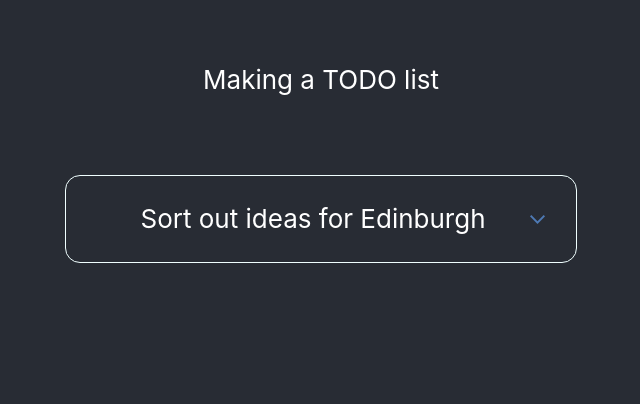
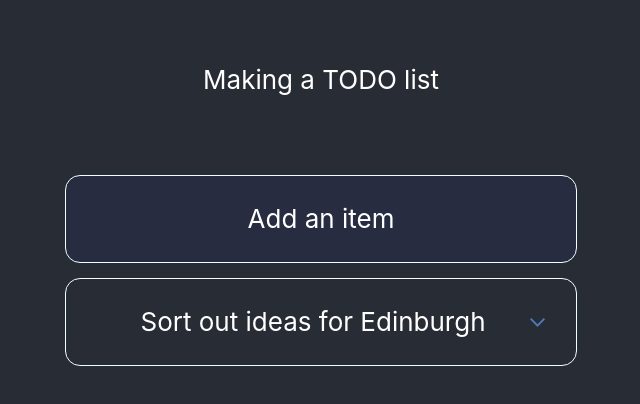
Before and after one commit to CDuncan95/ts-prac, a React (Create React App) app: page / in a window 1280 px wide. Shown: the top 404 px of the page, without its empty margins (319-959 px from the left). Built offline with nearby package versions, Linux system fonts and the light colour scheme.

Commit message:
Create a list item to be an add button

```diff
--- a/src/components/ItemList.css
+++ b/src/components/ItemList.css
@@ -15,6 +15,15 @@ li.ListItem {
     margin-top: 15px;
     margin-bottom: 15px;
     border-radius: 15px;
+}
+
+li.AddItem {
+    background-color: #282c40;
+    cursor: pointer;
+    user-select: none;
+}
+li.AddItem:hover {
+    background-color: #202545;
 }
 
 li.ListItem button.VisibleButton {
--- a/src/components/ItemList.tsx
+++ b/src/components/ItemList.tsx
@@ -8,21 +8,15 @@ interface ItemListProps {
     listItems: Array<APIListItem>
 };
 
-interface ItemListState {
-
-};
-
-class ItemList extends Component<ItemListProps, ItemListState> {
-    public render() {
+const ItemList = (props : ItemListProps) => {
     return (
         <ul className='ItemList'>
-                {this.props.listItems.map((listItem : APIListItem, index ) => {
+            {[(<AddItem key={-1} ></AddItem>), ...props.listItems.map((listItem : APIListItem, index ) => {
                 console.log(listItem);
                 return (<ListItem data={listItem} index={index} key={index} ></ListItem>);
-                })}
+            })]}
         </ul>
     );
-    }
 };
 
 interface ListItemProps {
@@ -74,4 +68,21 @@ class ListItem extends Component<ListItemProps, ListItemState> {
     }
 }
 
+class AddItem extends Component {
+    render() {
+        return (
+            <li
+                className='ListItem AddItem'
+                onClick={this.onAddClicked.bind(this)}
+            >
+                <p>Add an item</p>
+            </li>
+        )
+    }
+
+    onAddClicked() {
+        console.log('add clicked');
+    }
+}
+
 export default ItemList;
```
Lines whose indentation alone changed are shown as unchanged.
